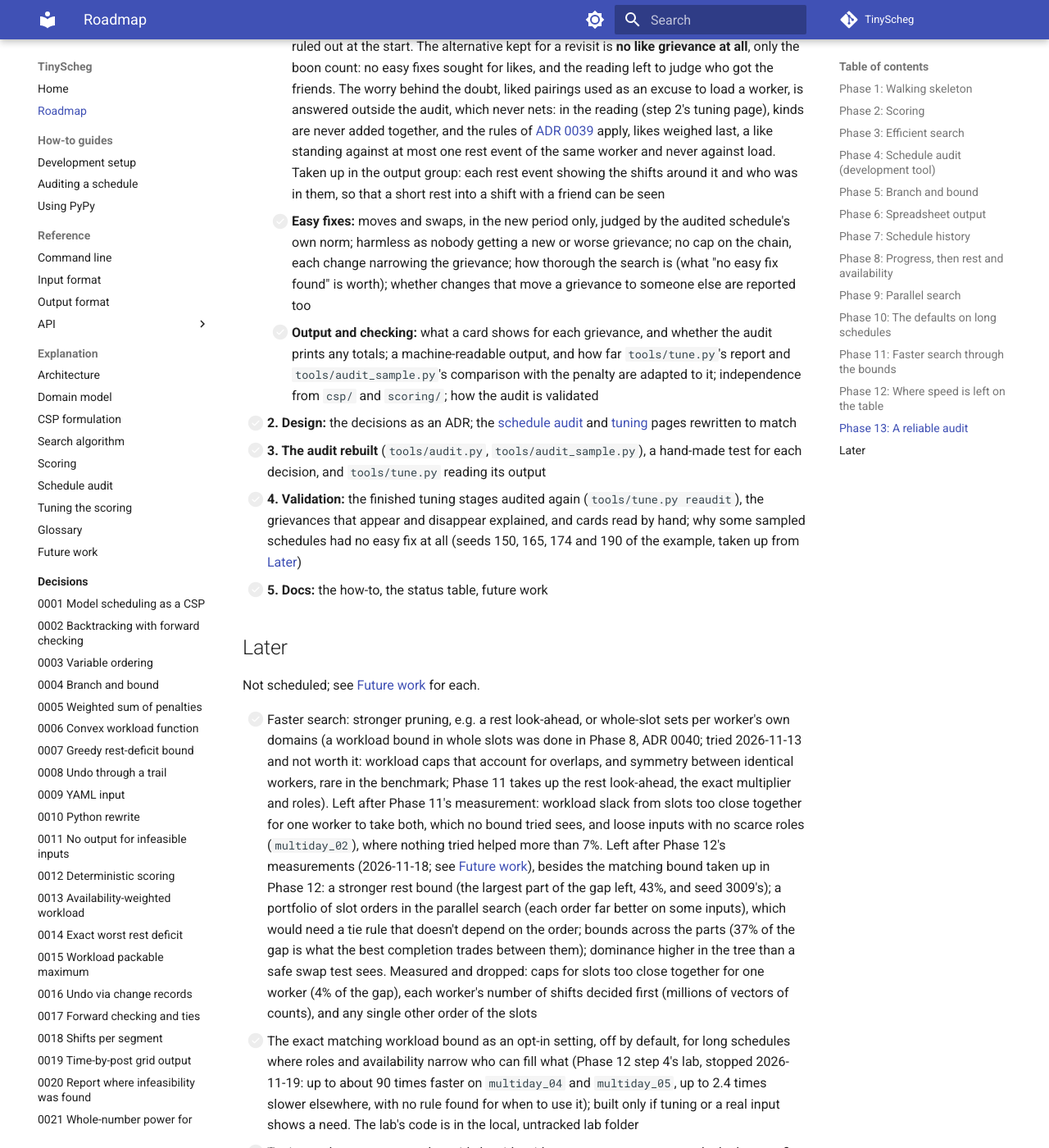
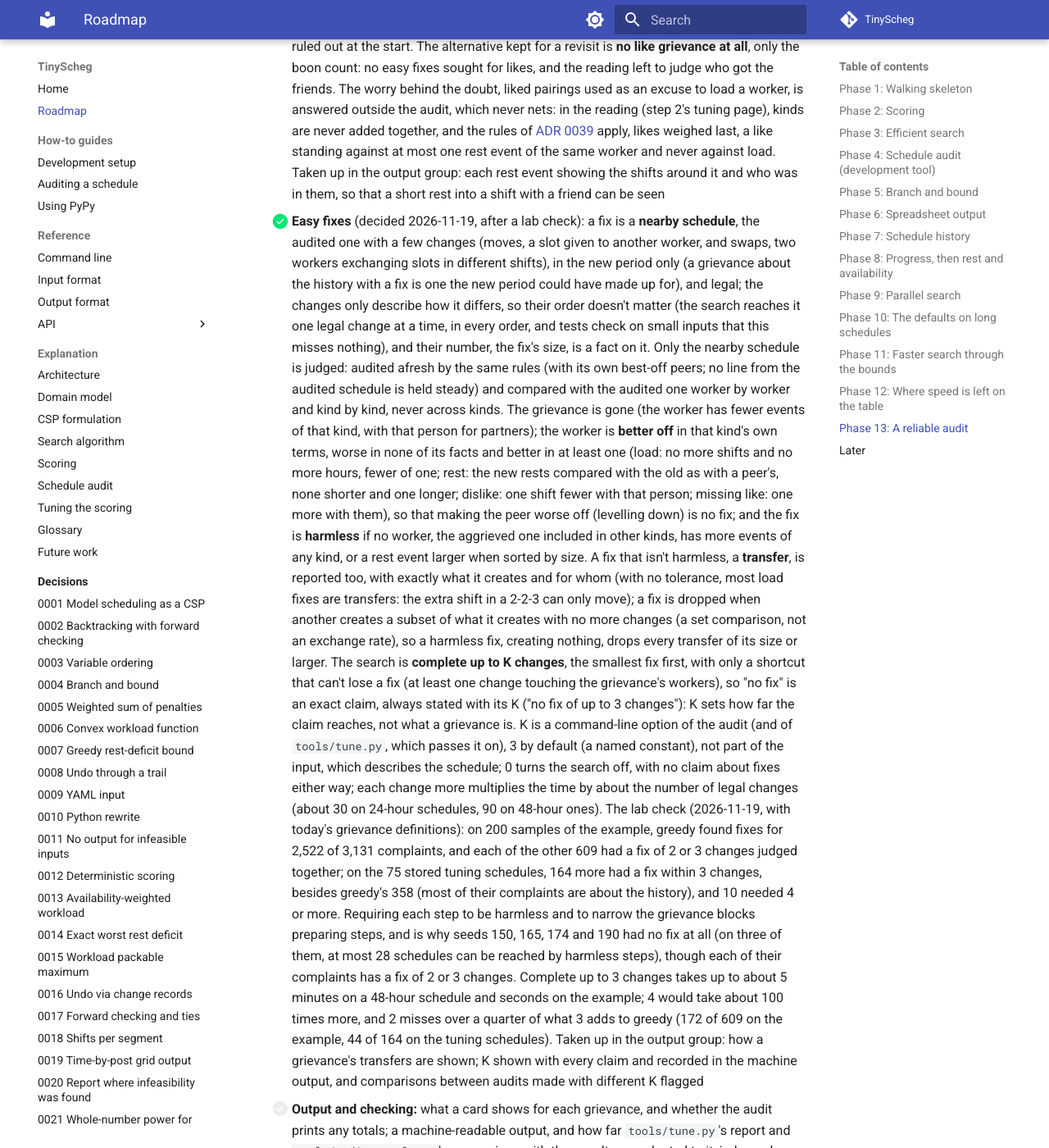
Before and after one commit to 3-kids-wearing-a-trenchcoat/TinyScheg, an MkDocs documentation site: the page built from docs/roadmap.md, in a window 1280 px wide and 1400 px high, scrolled down 17409 px. Shown: the whole window at 82% size. Built offline with MkDocs 1.6.1 and Material for MkDocs 9.7.7, drawn with Linux system fonts in a browser that asks for light colours; comment, search, counter and statistics services are not loaded; some of the changed text lies outside the part shown.

Commit message:
Roadmap: Phase 13 group 6 decided with the user (a fix is a legal nearby schedule judged only as a whole; transfers reported with what they create; a complete search up to K changes, 3 by default, with "no fix" stated with its K); the Later item on samples with no easy fix answered by the lab
Co-Authored-By: Claude Opus 5.5 <noreply@anthropic.com>
Claude-Session: https://claude.ai/code/session_01F2KXFqqjiakahtmCrJ6MNx

```diff
--- a/docs/roadmap.md
+++ b/docs/roadmap.md
@@ -572,10 +572,40 @@ answer, the audit asserts only what holds under every reasonable answer.
       standing against at most one rest event of the same worker and never against load. Taken up in the output
       group: each rest event showing the shifts around it and who was in them, so that a short rest into a shift
       with a friend can be seen
-    - [ ] **Easy fixes:** moves and swaps, in the new period only, judged by the audited schedule's own norm; harmless
-      as nobody getting a new or worse grievance; no cap on the chain, each change narrowing the grievance; how
-      thorough the search is (what "no easy fix found" is worth); whether changes that move a grievance to someone
-      else are reported too
+    - [x] **Easy fixes** (decided 2026-11-19, after a lab check): a fix is a **nearby schedule**, the audited one
+      with a few changes (moves, a slot given to another worker, and swaps, two workers exchanging slots in different
+      shifts), in the new period only (a grievance about the history with a fix is one the new period could have made
+      up for), and legal; the changes only describe how it differs, so their order doesn't matter (the search reaches
+      it one legal change at a time, in every order, and tests check on small inputs that this misses nothing), and
+      their number, the fix's size, is a fact on it. Only the nearby schedule is judged: audited afresh by the same
+      rules (with its own best-off peers; no line from the audited schedule is held steady) and compared with the
+      audited one worker by worker and kind by kind, never across kinds. The grievance is gone (the worker has fewer
+      events of that kind, with that person for partners); the worker is **better off** in that kind's own terms,
+      worse in none of its facts and better in at least one (load: no more shifts and no more hours, fewer of one;
+      rest: the new rests compared with the old as with a peer's, none shorter and one longer; dislike: one shift
+      fewer with that person; missing like: one more with them), so that making the peer worse off (levelling down)
+      is no fix; and the fix is **harmless** if no worker, the aggrieved one included in other kinds, has more events
+      of any kind, or a rest event larger when sorted by size. A fix that isn't harmless, a **transfer**, is reported
+      too, with exactly what it creates and for whom (with no tolerance, most load fixes are transfers: the extra
+      shift in a 2-2-3 can only move); a fix is dropped when another creates a subset of what it creates with no more
+      changes (a set comparison, not an exchange rate), so a harmless fix, creating nothing, drops every transfer of
+      its size or larger. The search is **complete up to K changes**, the smallest fix first, with only a shortcut
+      that can't lose a fix (at least one change touching the grievance's workers), so "no fix" is an exact claim,
+      always stated with its K ("no fix of up to 3 changes"): K sets how far the claim reaches, not what a grievance
+      is. K is a command-line option of the audit (and of `tools/tune.py`, which passes it on), 3 by default (a named
+      constant), not part of the input, which describes the schedule; 0 turns the search off, with no claim about
+      fixes either way; each change more multiplies the time by about the number of legal changes (about 30 on
+      24-hour schedules, 90 on 48-hour ones). The lab check (2026-11-19, with today's grievance definitions): on 200
+      samples of the example, greedy found fixes for 2,522 of 3,131 complaints, and each of the other 609 had a fix
+      of 2 or 3 changes judged together; on the 75 stored tuning schedules, 164 more had a fix within 3 changes,
+      besides greedy's 358 (most of their complaints are about the history), and 10 needed 4 or more. Requiring each
+      step to be harmless and to narrow the grievance blocks preparing steps, and is why seeds 150, 165, 174 and 190
+      had no fix at all (on three of them, at most 28 schedules can be reached by harmless steps), though each of
+      their complaints has a fix of 2 or 3 changes. Complete up to 3 changes takes up to about 5 minutes on a 48-hour
+      schedule and seconds on the example; 4 would take about 100 times more, and 2 misses over a quarter of what 3
+      adds to greedy (172 of 609 on the example, 44 of 164 on the tuning schedules). Taken up in the output group:
+      how a grievance's transfers are shown; K shown with every claim and recorded in the machine output, and
+      comparisons between audits made with different K flagged
     - [ ] **Output and checking:** what a card shows for each grievance, and whether the audit prints any totals; a
       machine-readable output, and how far `tools/tune.py`'s report and `tools/audit_sample.py`'s comparison with the
       penalty are adapted to it; independence from `csp/` and `scoring/`; how the audit is validated
@@ -584,8 +614,9 @@ answer, the audit asserts only what holds under every reasonable answer.
 - [ ] **3. The audit rebuilt** (`tools/audit.py`, `tools/audit_sample.py`), a hand-made test for each decision, and
       `tools/tune.py` reading its output
 - [ ] **4. Validation:** the finished tuning stages audited again (`tools/tune.py reaudit`), the grievances that
-      appear and disappear explained, and cards read by hand; why some sampled schedules had no easy fix at all
-      (seeds 150, 165, 174 and 190 of the example, taken up from [Later](#later))
+      appear and disappear explained, and cards read by hand; the sampled schedules that had no easy fix at all
+      (seeds 150, 165, 174 and 190 of the example, taken up from [Later](#later) and answered in step 1) checked to
+      have fixes with the new search
 - [ ] **5. Docs:** the how-to, the status table, future work
 
 ## Later
@@ -630,7 +661,9 @@ Not scheduled; see [Future work](explanation/future-work.md) for each.
 - [ ] Parallel search where processes are spawned (Windows, macOS): measure the start-up cost, and reconsider the
       default if need be, before distribution
 - [ ] Explaining more fully why an input is infeasible
-- [ ] Audit: why some samples have no easy fix at all (e.g. seed 150 of the example); taken up in Phase 13, step 4
+- [x] Audit: why some samples have no easy fix at all (e.g. seed 150 of the example); answered in Phase 13, step 1
+      (2026-11-19): requiring each step of a fix to be harmless, though each complaint there has a fix of 2 or 3
+      changes judged together; step 4 checks the new search finds them
 - [x] Tuning: check the defaults on 48-hour schedules, including load within a day (done in Phase 10: they hold, for
       now)
 - [ ] Scoring: a fairness term for liked pairings, if counting liked-partner complaints apart in the audit turns out
```
Also changed, not shown: docs/explanation/future-work.md (+8 -3 lines).
